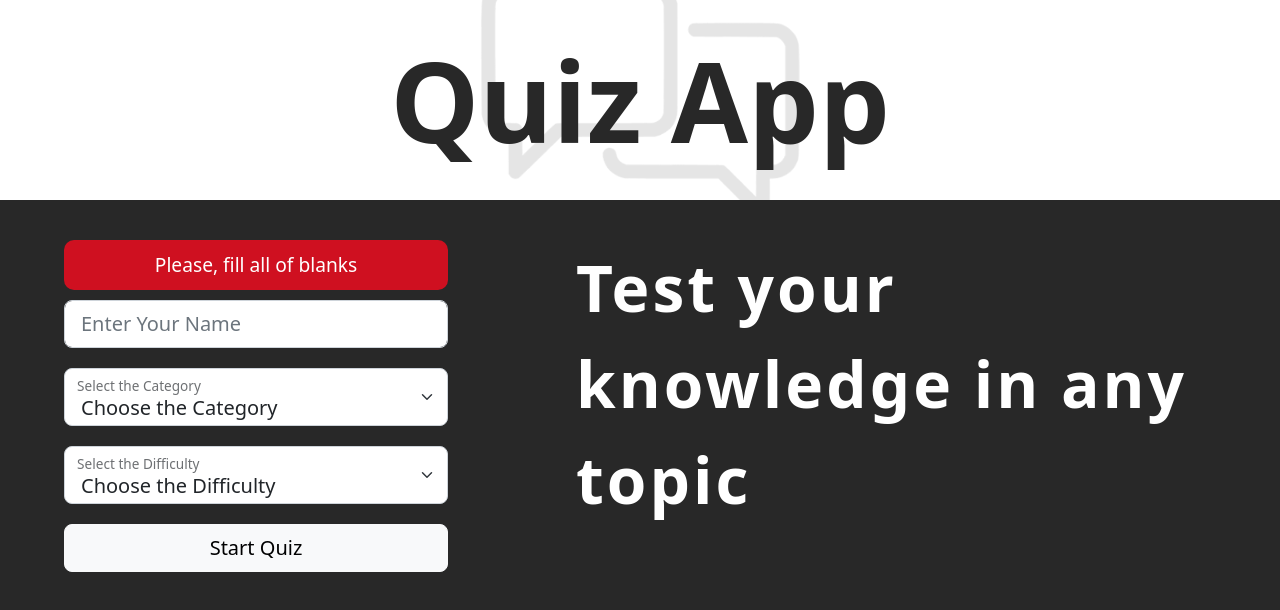
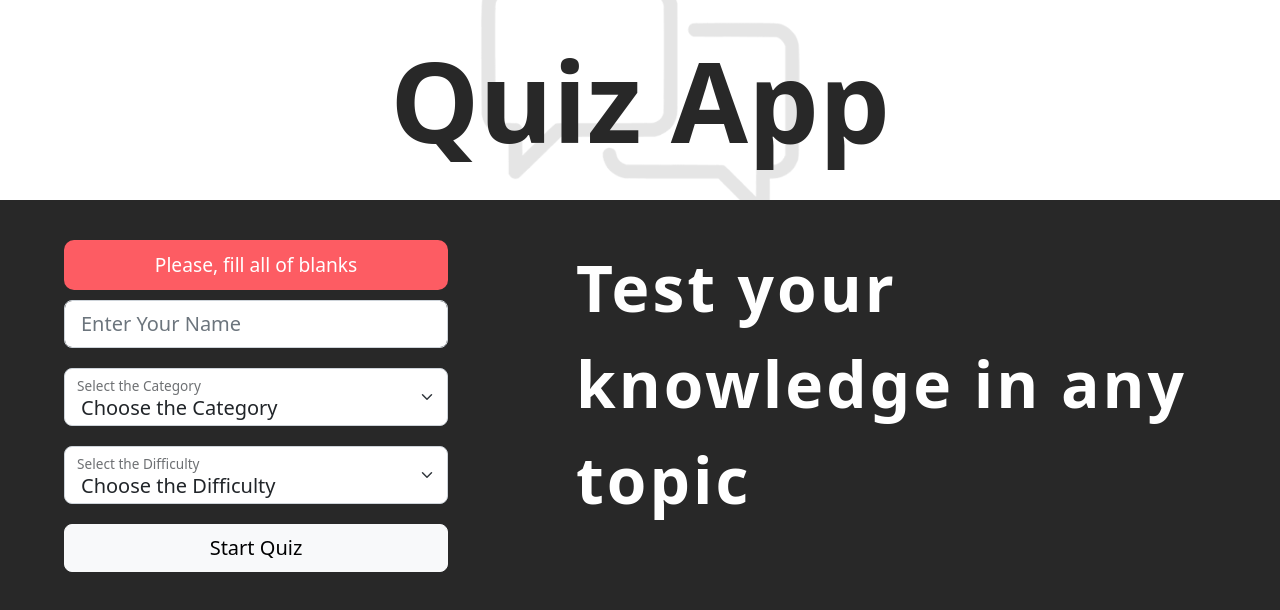
Before and after one commit to thatsfov1/quiz-app, a React (Vite) app: page / in a window 1280 px wide. Both pictures are taken after a click on the button "Start Quiz". Shown: the top 610 px of the page. Built offline with nearby package versions, Linux system fonts and the light colour scheme.

Commit message:
change color for validation

```diff
--- a/src/components/Pages/Home/Home.jsx
+++ b/src/components/Pages/Home/Home.jsx
@@ -63,7 +63,7 @@ const Home = ({name, setName, fetchQuestions}) => {
 export const ErrorContent = ({children}) => {
     return <div style={{
         width: "100%", color: "white",
-        height: "50px", borderRadius: 10, backgroundColor: "#cf1020", display: "flex",
+        height: "50px", borderRadius: 10, backgroundColor: "#fd5c63", display: "flex",
         alignItems: "center", justifyContent: "center", fontSize: "1.2rem",
     }}>
         {children}
```
